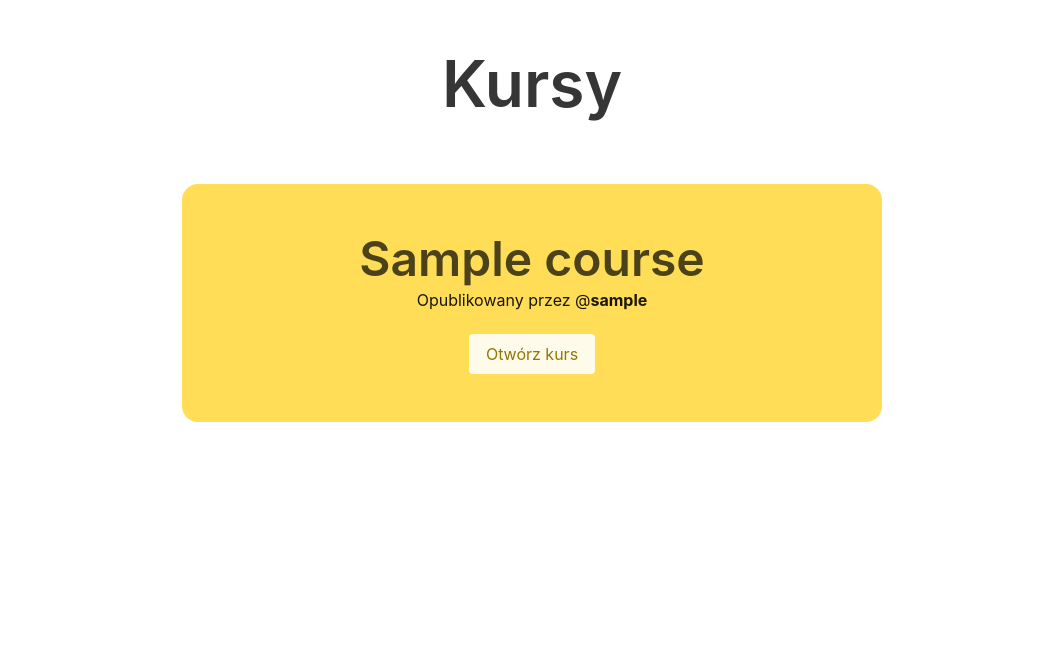
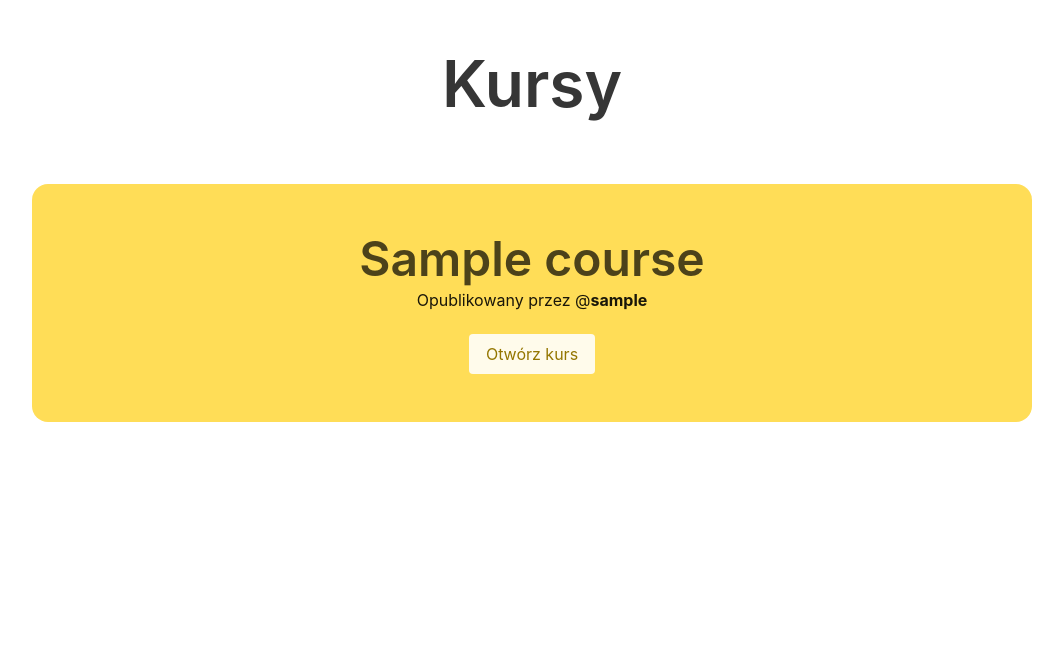
Before and after one commit to SKE-Projekt/SKE, a Django app: template templates/SKE_COURSES/courses_list.html in a window 1280 px wide. Shown: the part 62-724 px from the top of the page, without its empty margins (108-1171 px from the left). Run offline with Django 3.2, Linux system fonts and the light colour scheme; tables that the repository leaves empty hold one stand-in row (values such as "Sample post"); the template is opened without the code that fills it: values that come from a table or form of the project are taken from there, most other values are stand-ins (such as "Sample title", 1, 10 or a date in 2020); parts of the project's set-up code (start-up, migrations or seed data) failed here and were passed over; some libraries are stand-ins or nearby versions.

Commit message:
KURWA NIE CHCE MI SIEE E:(

```diff
--- a/templates/SKE_COURSES/courses_list.html
+++ b/templates/SKE_COURSES/courses_list.html
@@ -6,7 +6,7 @@
 </section>
 
 {% for course in courses %}
-<section class="hero has-text-centered is-warning" style="margin: 1rem auto 3rem auto; max-width: 700px; border-radius: 1rem;">
+<section class="hero has-text-centered is-warning" style="margin: 1rem auto 3rem auto; max-width: 1000px; border-radius: 1rem;">
 	<div class="hero-body">
 		<div class="container">
 			<h1 class="title is-1">
```
